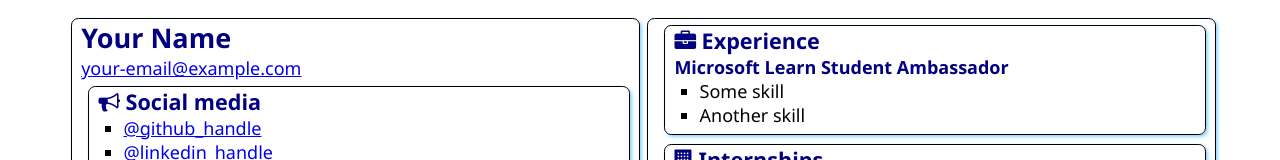
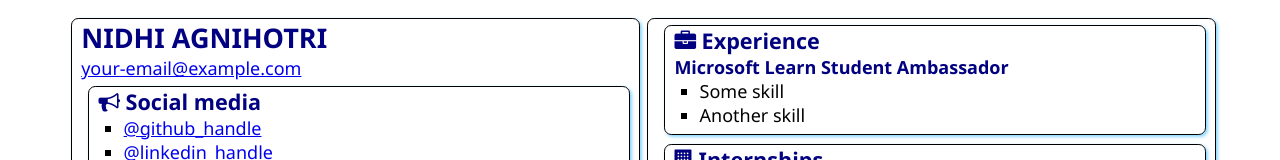
Before and after one commit to nidhi880/SATechnicalOnboarding, a plain HTML site: page src/index.html in a window 1280 px wide. Shown: the top 160 px of the page. Drawn offline with Linux system fonts and the light colour scheme.

Commit message:
Added my name
Added my name .

```diff
--- a/src/index.html
+++ b/src/index.html
@@ -12,7 +12,7 @@
 <body>
     <main>
         <article class="box">
-            <h1>Your Name</h1>
+            <h1>NIDHI AGNIHOTRI</h1>
             <div><a href="mailto:your.email@example.com">your-email@example.com</a></div>
 
             <section class="box">
```
